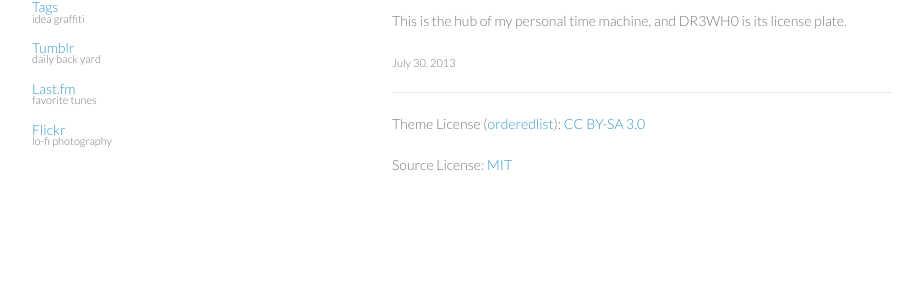
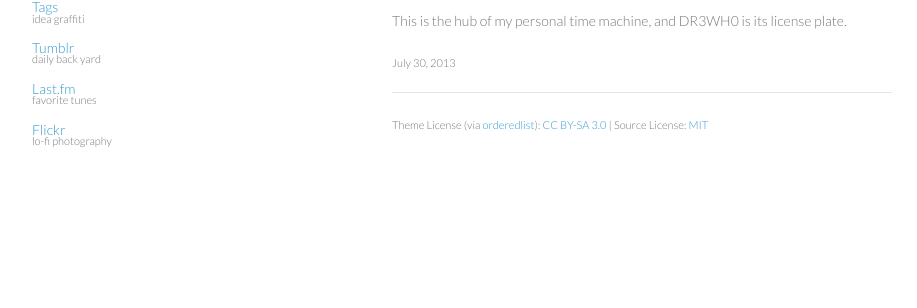
Before and after one commit to DR3WH0/DR3WH0.github.io, a Jekyll site: the page built from about.html, in a window 1280 px wide. Shown: the part 195-503 px from the top of the page, without its empty margins (178-1095 px from the left). Built offline with Jekyll 4.4.1, drawn with Linux system fonts in a browser that asks for light colours; Markdown is read by kramdown in place of the engine named in the settings; comment, search, counter and statistics services are not loaded.

Commit message:
reformatted license text

```diff
--- a/about.html
+++ b/about.html
@@ -14,5 +14,4 @@
 <p><small>July 30, 2013</small></p>
 
 <hr/>
-<p>Theme License (<a href="http://orderedlist.com/" title="Attribution Link">orderedlist</a>): <a href="http://creativecommons.org/licenses/by-sa/3.0/" title="Creative Commons Attribution-ShareAlike 3.0 Unported">CC BY-SA 3.0</a></p>
-<p>Source License: <a href="http://opensource.org/licenses/MIT" title="MIT License">MIT</a></p>
+<p><small>Theme License (via <a href="http://orderedlist.com/" title="Attribution Link">orderedlist</a>): <a href="http://creativecommons.org/licenses/by-sa/3.0/" title="Creative Commons Attribution-ShareAlike 3.0 Unported">CC BY-SA 3.0</a> | Source License: <a href="http://opensource.org/licenses/MIT" title="MIT License">MIT</a></small></p>
```
